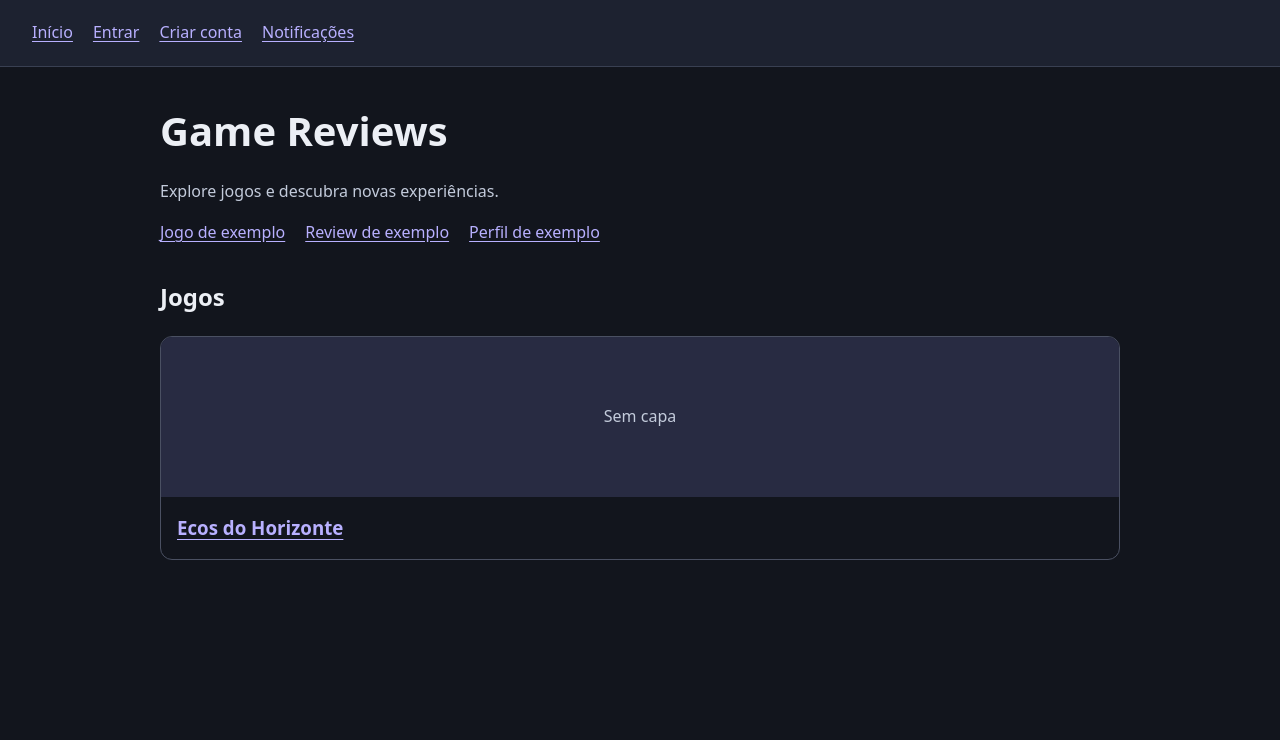
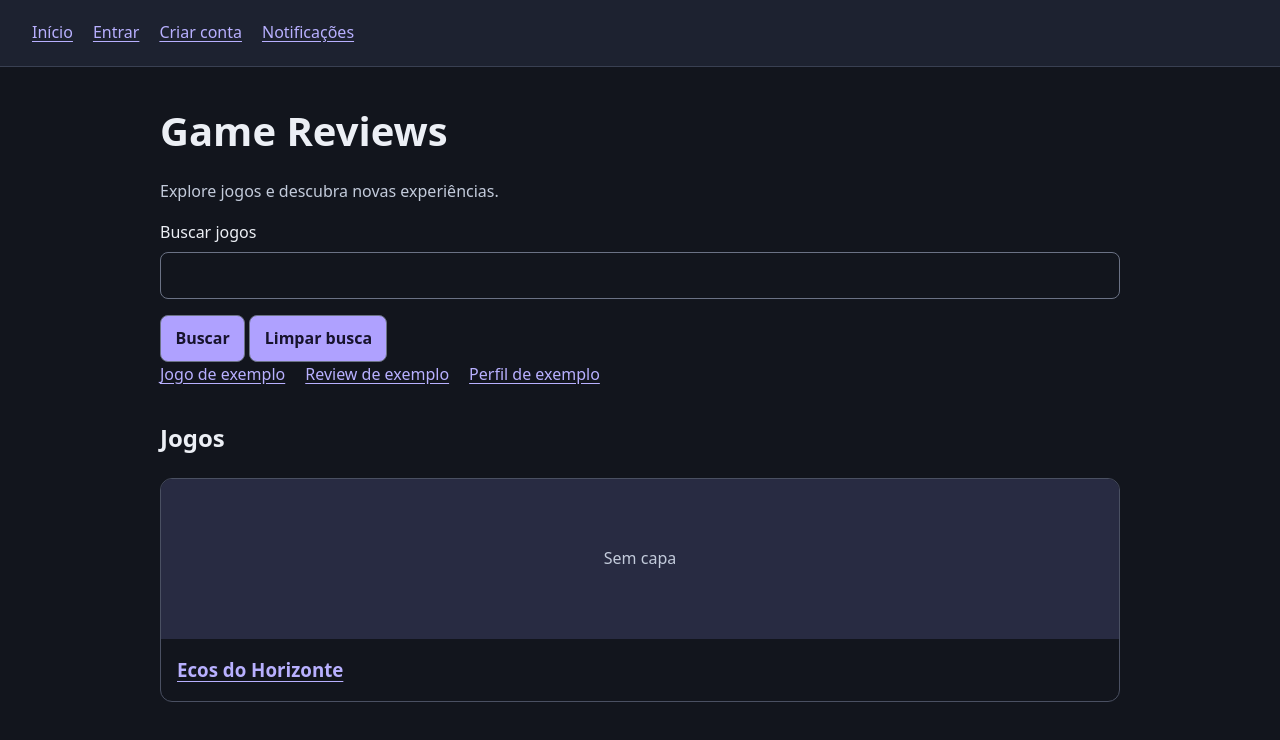
Before and after one commit to LucasMarapodi/letterbox-frontend, a React (Vite) app: page / in a window 1280 px wide. Shown: the top 740 px of the page. Built offline with nearby package versions, Linux system fonts and the light colour scheme.

Commit message:
feat(US-08): conclui busca por nome e limpeza do catalogo

```diff
--- a/src/mocks/gameService.ts
+++ b/src/mocks/gameService.ts
@@ -1,5 +1,5 @@
 import type { Game } from '../models';
-import type { GameService } from '../services/contracts';
+import type { GameQuery, GameService } from '../services/contracts';
 import { gameFixtures } from './games';
 
 export interface MockGameOptions {
@@ -11,9 +11,10 @@ export function createMockGameService(options: MockGameOptions = {}): GameServic
   const games: Game[] = structuredClone(options.games ?? gameFixtures);
   const error: Error | undefined = options.error;
   return {
-    async list(): Promise<Game[]> {
+    async list(query: GameQuery = {}): Promise<Game[]> {
       if (error) throw error;
-      return structuredClone(games);
+      const term: string = (query.term ?? '').trim().toLocaleLowerCase('pt-BR');
+      return structuredClone(games.filter((game) => game.title.toLocaleLowerCase('pt-BR').includes(term)));
     },
     async getById(id): Promise<Game | null> {
       if (error) throw error;
--- a/src/pages/HomePage.tsx
+++ b/src/pages/HomePage.tsx
@@ -1,24 +1,41 @@
-import type { ReactElement } from 'react';
+import type { FormEvent, ReactElement } from 'react';
 import { Link } from 'react-router-dom';
 import { useEffect, useState } from 'react';
 import type { Game } from '../models';
 import { services } from '../services';
 import { GameCard } from '../components/GameCard';
 import { EmptyState, ErrorState, LoadingState } from '../components/Feedback';
+import { Button } from '../components/Button';
+import { TextField } from '../components/TextField';
+import type { GameQuery } from '../services/contracts';
 
 type CatalogState = { status: 'loading' } | { status: 'error' } | { status: 'ready'; games: Game[] };
 
 export function HomePage(): ReactElement {
   const [state, setState] = useState<CatalogState>({ status: 'loading' });
   const [attempt, setAttempt] = useState<number>(0);
+  const [term, setTerm] = useState<string>('');
+  const [query, setQuery] = useState<GameQuery>({ term: '' });
   useEffect(() => {
     let active: boolean = true;
-    services.games.list().then(
+    services.games.list(query).then(
       (games) => { if (active) setState({ status: 'ready', games }); },
       () => { if (active) setState({ status: 'error' }); },
     );
     return () => { active = false; };
-  }, [attempt]);
+  }, [attempt, query]);
+
+  function search(event: FormEvent<HTMLFormElement>): void {
+    event.preventDefault();
+    setState({ status: 'loading' });
+    setQuery({ term });
+  }
+
+  function clearSearch(): void {
+    setTerm('');
+    setState({ status: 'loading' });
+    setQuery({ term: '' });
+  }
 
   function retry(): void {
     setState({ status: 'loading' });
@@ -27,6 +44,11 @@ export function HomePage(): ReactElement {
   return <main>
     <h1>Game Reviews</h1>
     <p>Explore jogos e descubra novas experiências.</p>
+    <form aria-label="Busca de jogos" onSubmit={search}>
+      <TextField label="Buscar jogos" value={term} onChange={(event) => setTerm(event.target.value)} />
+      <Button type="submit">Buscar</Button>{' '}
+      <Button onClick={clearSearch}>Limpar busca</Button>
+    </form>
     <nav aria-label="Rotas de exemplo">
       <Link to="/jogos/game-1">Jogo de exemplo</Link>{' '}
       <Link to="/reviews/review-1">Review de exemplo</Link>{' '}
@@ -38,7 +60,7 @@ export function HomePage(): ReactElement {
       {state.status === 'error' && <ErrorState message="Não foi possível carregar os jogos." onRetry={retry} />}
       {state.status === 'ready' && (state.games.length
         ? <div className="game-grid">{state.games.map((game) => <GameCard key={game.id} game={game} />)}</div>
-        : <EmptyState message="Nenhum jogo disponível." />)}
+        : <EmptyState message={query.term?.trim() ? 'Nenhum jogo encontrado para esta busca.' : 'Nenhum jogo disponível.'} />)}
     </section>
   </main>;
 }
```
Also changed, not shown: 2 other files (tests, documents, lock files or other folders).
